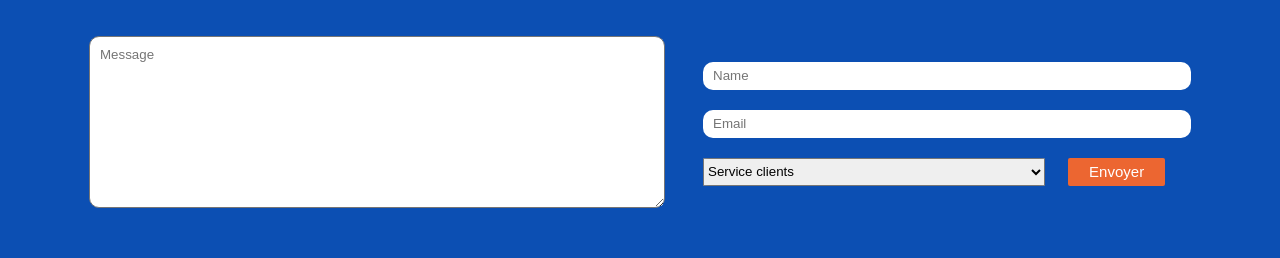
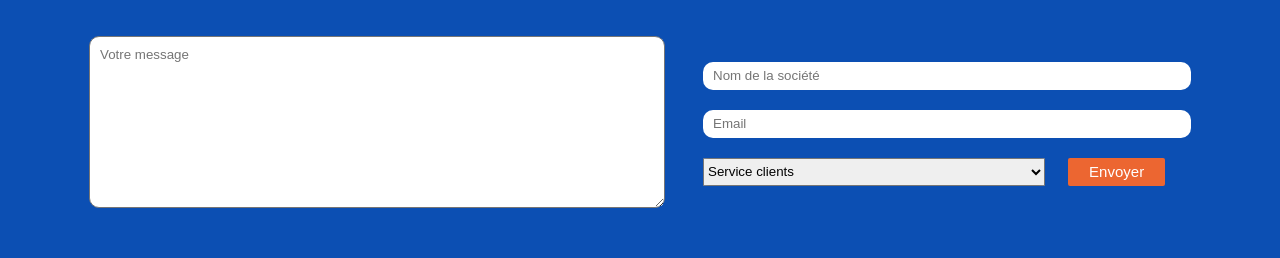
Before and after one commit to HendiKerdouci/Fil_rouge-, a plain HTML site: page index.html in a window 1280 px wide. Shown: the part 2832-3090 px from the top of the page. Drawn offline with Linux system fonts and the light colour scheme; a web font is replaced by a local one.

Commit message:
Update index.html

```diff
--- a/index.html
+++ b/index.html
@@ -106,10 +106,10 @@
       <p class="para4">N'hésitez pas à nous contacter pour plus d'informations</p>
       <form method="post" action="" class="formulaires">
         <div class="message">
-          <textarea name="message" id="message" cols="30" rows="10" placeholder="Message"></textarea>
+          <textarea name="message" id="message" cols="30" rows="10" placeholder="Votre message"></textarea>
         </div>
         <div class="perso">
-          <input type="text" name="name" placeholder="Name" id="name">
+          <input type="text" name="name" placeholder="Nom de la société" id="name">
           <input type="email" name="email" id="email" placeholder="Email">
           <div class="service">
             <select name="select" id="select">
```
